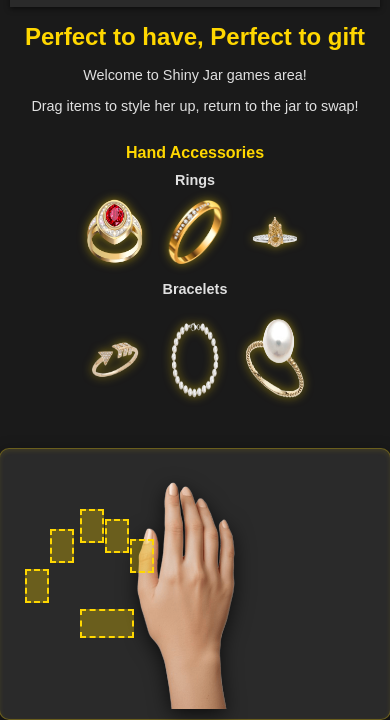
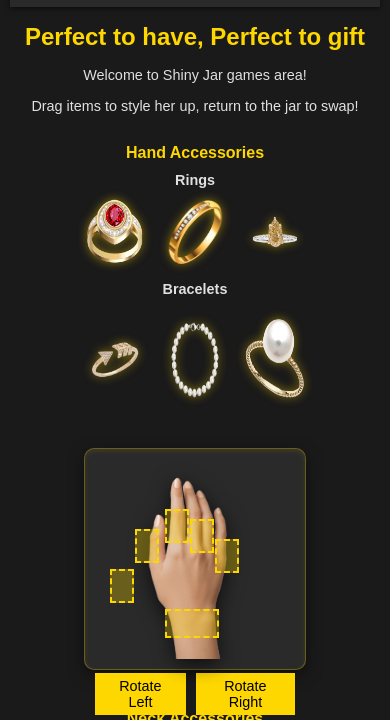
Before and after one commit to BoraMalaj/shiny_jars, a plain HTML site: page game.html in a window 390 px wide. Shown: the part 72-792 px from the top of the page. Drawn offline with Linux system fonts and the light colour scheme; a script that the page names is missing.

Commit message:
roll back 3 last steps

```diff
--- a/styles.css
+++ b/styles.css
@@ -174,13 +174,13 @@
     justify-content: center; /* changed by AQA from center to left */
 }
 
-/* .drop-zone {
+.drop-zone {
     position: relative;
     width: 250px;
     height: 250px;
-} */
+}
 
-.drop-zone {
+/* .drop-zone {
     position: relative;
     width: 250px;
     height: 250px;
@@ -189,7 +189,7 @@
     background: #2a2a2a;
     box-shadow: 0 5px 15px rgba(0, 0, 0, 0.5),
                 inset 0 2px 5px rgba(255, 215, 0, 0.1);
-}
+} */
 
 .base-image {
     width: 100%;
@@ -474,10 +474,10 @@
         gap: 10px;
     }
 
-    /* .drop-zone {
+    .drop-zone {
         width: 200px;
         height: 200px;
-    } */
+    }
 
     .draggable {
         width: 60px;
@@ -517,7 +517,7 @@
     .sub-section h3 { font-size: 0.9rem; }
 
     /* Reuse the fadeIn animation from the start page */
-    @keyframes fadeIn {
+    /* @keyframes fadeIn {
         0% {
             opacity: 0;
             transform: translateY(20px);
@@ -526,5 +526,5 @@
             opacity: 1;
             transform: translateY(0);
         }
-    }
+    } */
 }
```
